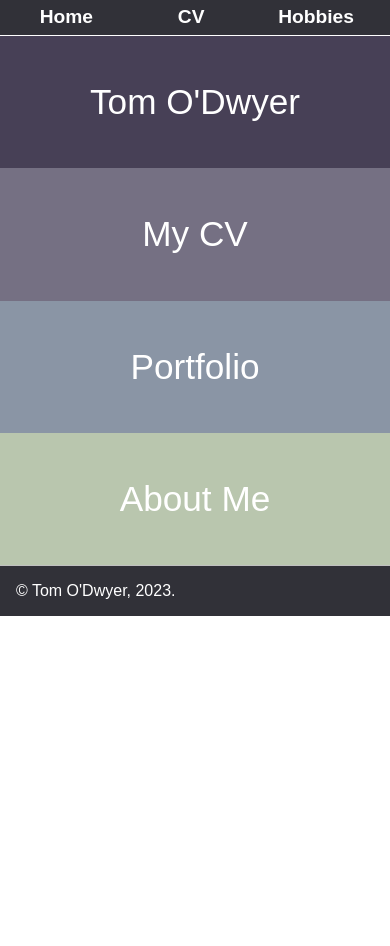
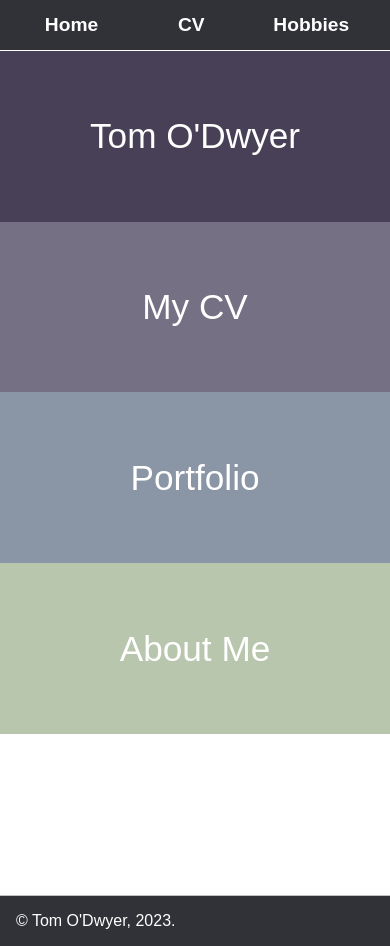
Before and after one commit to Tatooine-Soldier/vueCV, a Vue app: page / in a window 390 px wide. Before the commit the page ends 844 px from the top, so only its background shows below. Built offline with nearby package versions, Linux system fonts and the light colour scheme.

Commit message:
nav changes media query

```diff
--- a/src/components/NavBar.vue
+++ b/src/components/NavBar.vue
@@ -140,6 +140,7 @@
         #inner-navbar {
             display: grid;
             grid-template-columns: 99% 1%;;
+            padding: 2%;
         }
 
         .links {
@@ -147,7 +148,7 @@
         }
 
         .menu-container {
-            top: 3.5%;
+            top: 5%;
             left: 60.5%;
         }
     }
--- a/src/views/Home.vue
+++ b/src/views/Home.vue
@@ -1,6 +1,6 @@
 <template>
     <section>
-        <section>
+        <section class="home-container">
             <section class="home-section" v-for="colour,i in colorList" :key="i" :style="{backgroundColor: colour}">
                 <router-link :to="routerList[i]" style="text-decoration: none;">
                     <p class="home-content">
@@ -61,6 +61,15 @@
             padding: 20px;
             font-size: 1.1em;
         }
+
+        .home-content {
+            padding: 40px;;
+
+        }
+
+        .home-container {
+            height: 100vh;;
+        }
     }
 
 </style>
```
